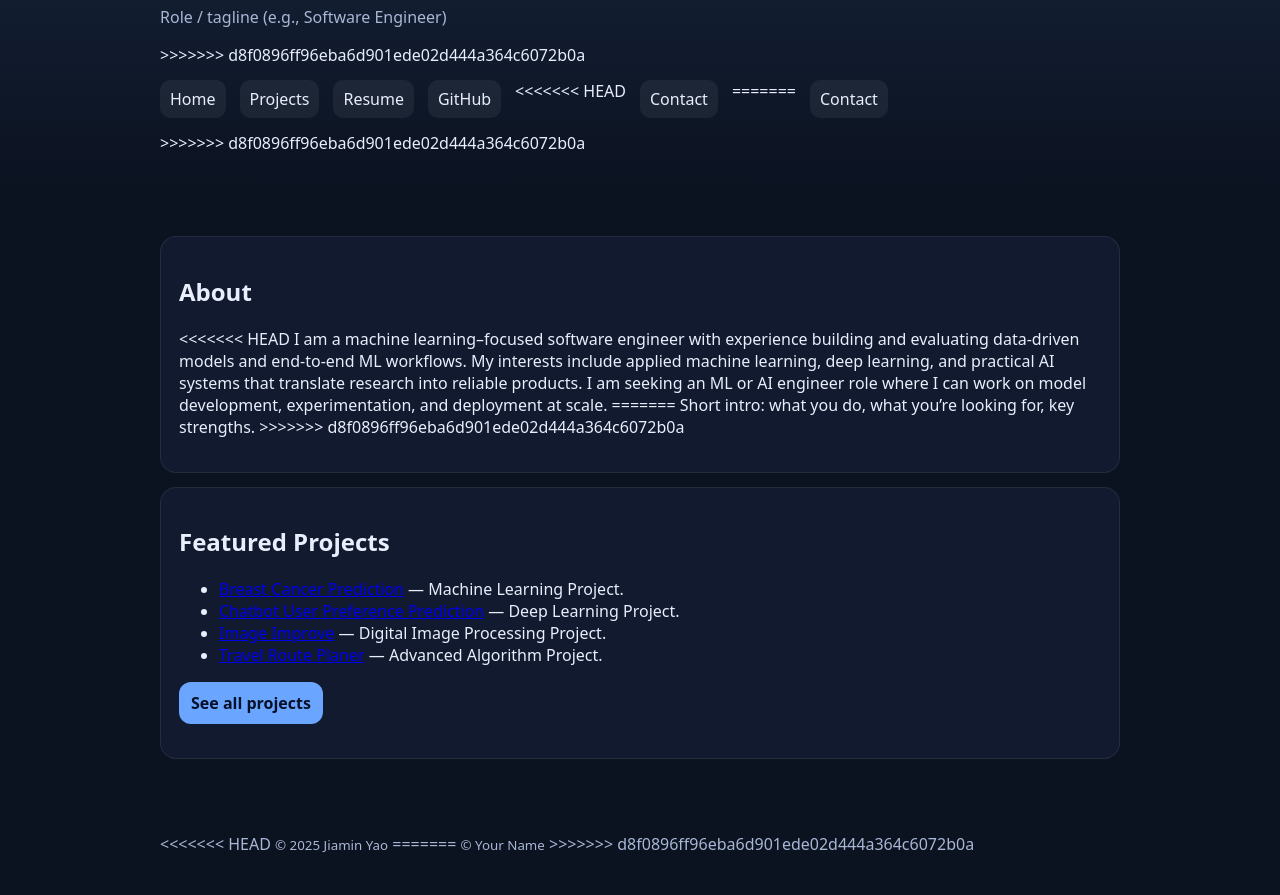
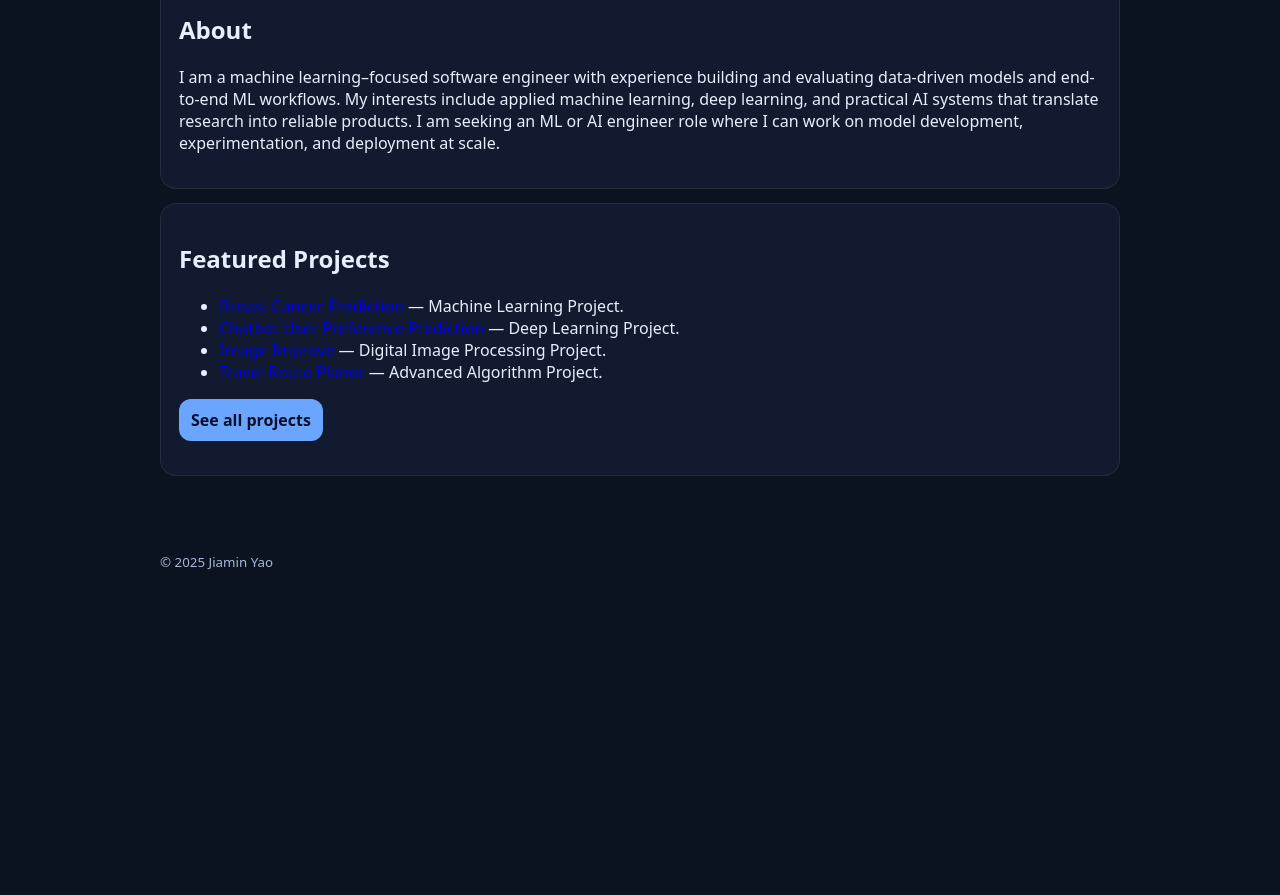
Before and after one commit to JiaminYao/JiaminYao.github.io, a plain HTML site: page index.html in a window 1280 px wide. Shown: the part 318-1213 px from the top of the page. After the commit the page ends 930 px from the top, so only its background shows below. Drawn offline with Linux system fonts and the light colour scheme.

Commit message:
update index

```diff
--- a/index.html
+++ b/index.html
@@ -3,34 +3,21 @@
 <head>
   <meta charset="utf-8" />
   <meta name="viewport" content="width=device-width,initial-scale=1" />
-<<<<<<< HEAD
   <title>Jiamin Yao</title>
-=======
-  <title>Your Name</title>
->>>>>>> d8f0896ff96eba6d901ede02d444a364c6072b0a
   <link rel="stylesheet" href="assets/style.css" />
 </head>
 <body>
   <header class="site-header">
     <div class="container">
-<<<<<<< HEAD
       <h1>Jiamin Yap</h1>
       <p class="subtitle">ML/AL/Software Engineer</p>
-=======
-      <h1>Your Name</h1>
-      <p class="subtitle">Role / tagline (e.g., Software Engineer)</p>
->>>>>>> d8f0896ff96eba6d901ede02d444a364c6072b0a
 
       <nav class="nav">
         <a href="index.html">Home</a>
         <a href="projects.html">Projects</a>
         <a href="resume.html">Resume</a>
         <a href="https://github.com/JiaminYao">GitHub</a>
-<<<<<<< HEAD
         <a href="jamieyao0508@gmail.com">Contact</a>
-=======
-        <a href="mailto:you@email.com">Contact</a>
->>>>>>> d8f0896ff96eba6d901ede02d444a364c6072b0a
       </nav>
     </div>
   </header>
@@ -39,13 +26,9 @@
     <section class="card">
       <h2>About</h2>
       <p>
-<<<<<<< HEAD
         I am a machine learning–focused software engineer with experience building and evaluating data-driven models and end-to-end ML workflows.
         My interests include applied machine learning, deep learning, and practical AI systems that translate research into reliable products.
         I am seeking an ML or AI engineer role where I can work on model development, experimentation, and deployment at scale.
-=======
-        Short intro: what you do, what you’re looking for, key strengths.
->>>>>>> d8f0896ff96eba6d901ede02d444a364c6072b0a
       </p>
     </section>
 
@@ -75,11 +58,7 @@
 
   <footer class="footer">
     <div class="container">
-<<<<<<< HEAD
       <small>© <span id="y"></span> Jiamin Yao</small>
-=======
-      <small>© <span id="y"></span> Your Name</small>
->>>>>>> d8f0896ff96eba6d901ede02d444a364c6072b0a
     </div>
   </footer>
 
```
